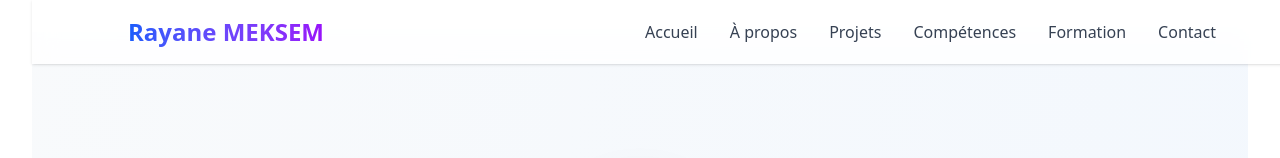
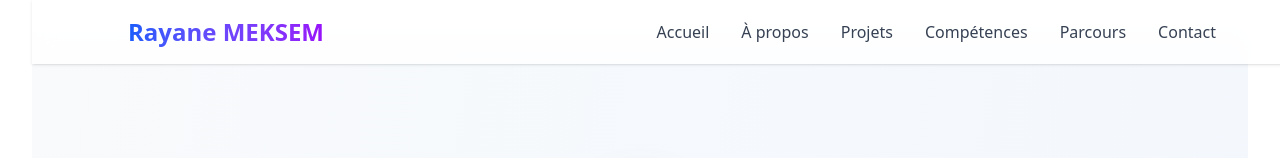
Before and after one commit to Rayanemksm1/portfolio, a React (Vite) app: page / in a window 1280 px wide. Shown: the top 158 px of the page. Built offline with nearby package versions, Linux system fonts and the light colour scheme.

Commit message:
Update menu items and section ID in portfolio.tsx

```diff
--- a/src/portfolio.tsx
+++ b/src/portfolio.tsx
@@ -120,7 +120,7 @@ export default function Portfolio() {
 
             {/* Desktop Menu */}
             <div className="hidden md:flex space-x-8">
-              {['Accueil', 'À propos', 'Projets', 'Compétences', 'Formation', 'Contact'].map((item) => (
+              {['Accueil', 'À propos', 'Projets', 'Compétences', 'Parcours', 'Contact'].map((item) => (
                 <button
                   key={item}
                   onClick={() => scrollToSection(item.toLowerCase().replace('à propos', 'apropos'))}
@@ -143,7 +143,7 @@ export default function Portfolio() {
           {/* Mobile Menu */}
           {menuOpen && (
             <div className="md:hidden pb-4">
-              {['Accueil', 'À propos', 'Projets', 'Compétences', 'Formation', 'Contact'].map((item) => (
+              {['Accueil', 'À propos', 'Projets', 'Compétences', 'Parcours', 'Contact'].map((item) => (
                 <button
                   key={item}
                   onClick={() => scrollToSection(item.toLowerCase().replace('à propos', 'apropos'))}
@@ -419,7 +419,7 @@ export default function Portfolio() {
 
      {/* Experience Section */}
 <section
-  id="formation"
+  id="parcours"
   className="py-20 px-4 sm:px-6 lg:px-8 bg-gradient-to-br from-slate-50 to-blue-50"
 >
   <div className="max-w-4xl mx-auto">
```
